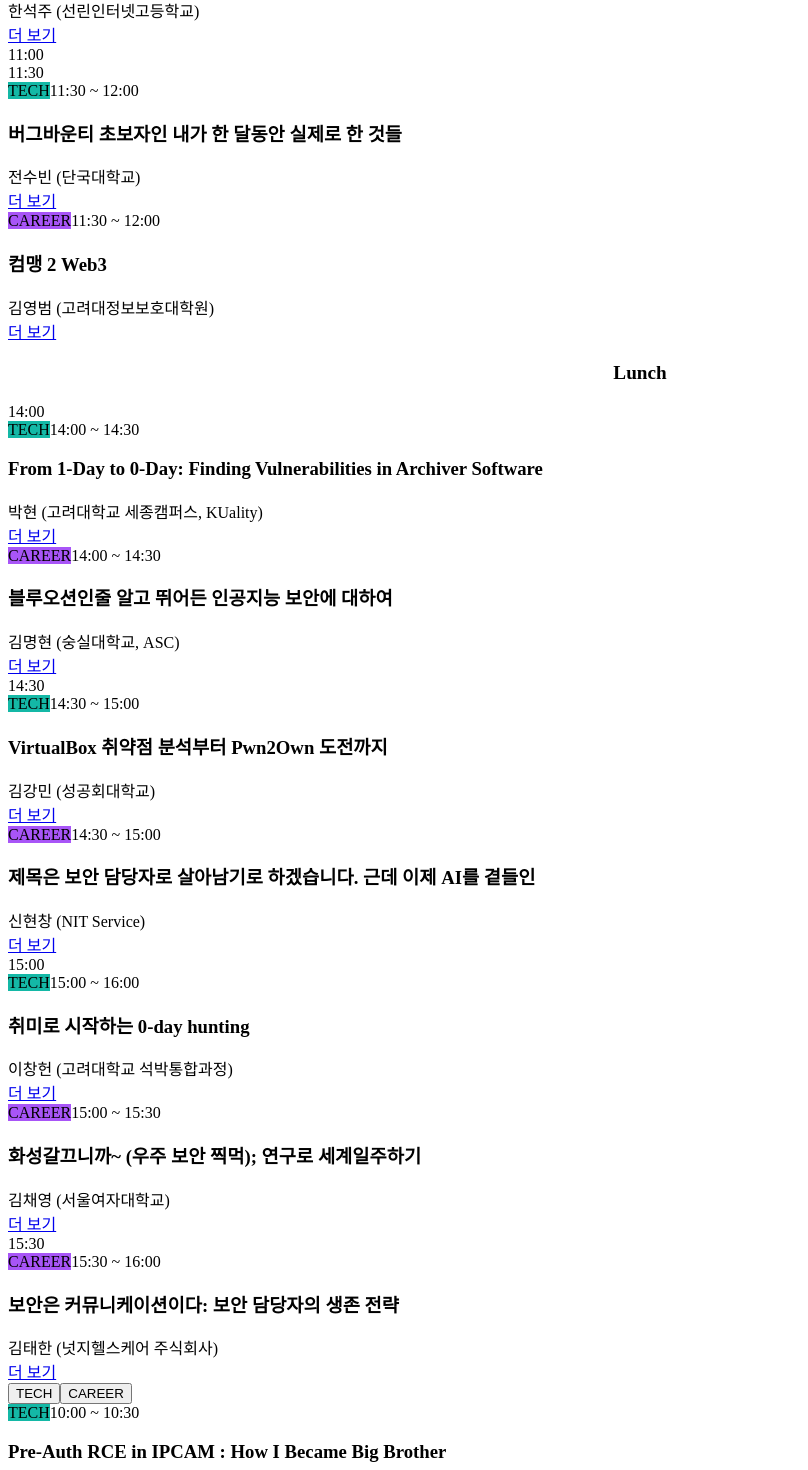
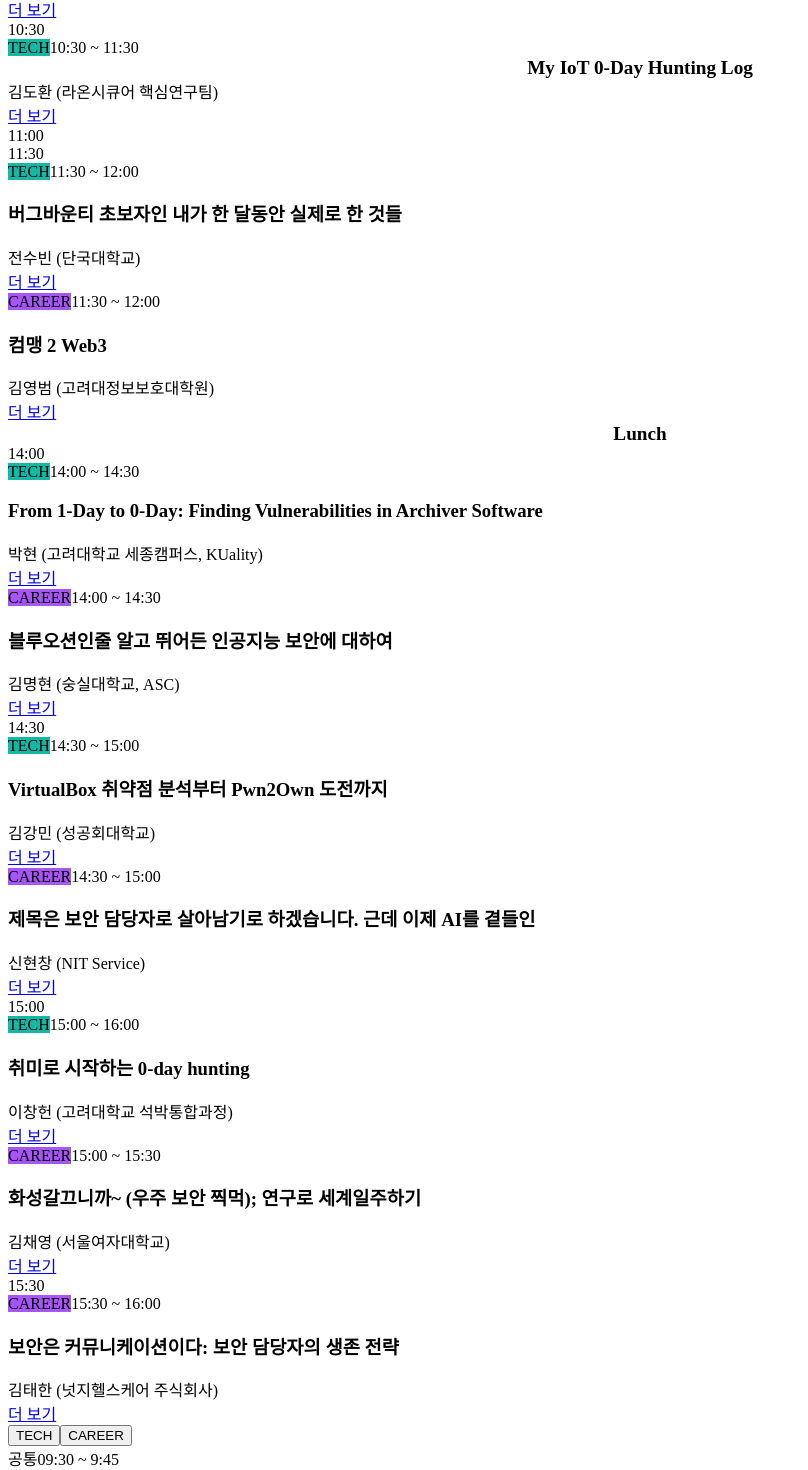
Before and after one commit to CAT-CERT/HolyShield-Notification, a React (Vite) app: page /conference in a window 1280 px wide. Shown: the part 973-2443 px from the top of the page, without its empty margins (0-808 px from the left). Built offline with nearby package versions, Linux system fonts and the light colour scheme; the HTML template or start-up script is replaced by a standard one.

Commit message:
chore: add speaker

```diff
--- a/src/config/site.ts
+++ b/src/config/site.ts
@@ -147,6 +147,7 @@ export const siteConfig = {
 
     agenda: {
       day1: [
+        { time: '09:30', title: '개회사' },
         { time: '10:00', track: 'TECH' },
         { time: '10:00', track: 'CAREER' },
         { time: '10:30', track: 'TECH' },
--- a/src/config/speakers.json
+++ b/src/config/speakers.json
@@ -1,4 +1,14 @@
 [
+    {
+        "id": "opening",
+        "track": "공통",
+        "topic": "개회사",
+        "name": "김종민",
+        "company": "HSPACE",
+        "time": "09:30",
+        "startTime": "09:30",
+        "endTime": "9:45"
+    },
     {
         "id": "1",
         "track": "TECH",
@@ -36,9 +46,9 @@
 		"name": "한석주",
 		"company": "선린인터넷고등학교",
 		"image": "/profile/han-seokju.png",
-		"time": "10:30",
-		"startTime": "10:30",
-		"endTime": "11:00",
+		"time": "10:00",
+		"startTime": "10:00",
+		"endTime": "10:30",
 		"bio": "\"평범한 학생\"이라는 닉네임으로 중학생때부터 활동을 이어오며 \n선린인터넷고등학교에서 교내 해킹동아리인 Layer7소속중입니다.\n저는 이번 화이트햇 스쿨 3기를 수료하였으며\n사이버 범죄/핵티비스트 그룹 추적 프로젝트 PM을 맡았습니다.",
 		"body": [
 			"\"허세부터 위협까지 리얼월드 핵티비스트 체험기\"는 최근 위협 인텔리전스 관점에서 관찰되는 핵티비스트 그룹들의 동향과 실제 사례 중심으로 분석하는 발표 내용이며\n핵티비스트 그룹들이 어떤 방식으로 활동하고 어떤 목적을 가지고 단순한 허세와 실제로 위협이 되는 공격을 실제 사례를 기반으로 소개드립니다.\n\n텔레그램·다크웹에서 이루어지는 핵티비스트 활동 패턴,\n핵티비스트 그룹이 내세우는 정치·이념적 배경, 허위 주장과 과장된 공격 수법,\n국가 간 갈등, 사회적 이슈 등에서 핵티비스트 그룹이 어떻게 활동하고\n어떤 방식으로 영향력을 행사하는지에 대해 실제 사례를 통하여 공유하고자합니다."
--- a/src/pages/ConferencePage.tsx
+++ b/src/pages/ConferencePage.tsx
@@ -1,5 +1,5 @@
 
-import { Fragment, type CSSProperties, useState } from 'react'
+import { Fragment, type CSSProperties, useMemo, useState } from 'react'
 import { Link } from 'react-router-dom'
 import { siteConfig } from '@/config/site'
 
@@ -18,6 +18,7 @@ type NormalizedAgendaItem = {
   title: string
   speaker?: string
   track: string
+  mergeAcrossTracks?: boolean
   speakerCompany?: string
   speakerImage?: string
   speakers: { name?: string; company?: string; image?: string }[]
@@ -71,11 +72,14 @@ const timeToMinutes = (timeStr: string): number => {
   return hours * 60 + minutes
 }
 
+const TRACK_ORDER = ['TECH', 'CAREER'] as const
+type TrackKey = (typeof TRACK_ORDER)[number]
+
 const ConferencePage = () => {
   const { conference } = siteConfig
-  const [mobileTrackFilter, setMobileTrackFilter] = useState<'TECH' | 'CAREER'>('TECH')
+  const [mobileTrackFilter, setMobileTrackFilter] = useState<TrackKey>('TECH')
 
-  const sessionItems = (() => {
+  const sessionItems = useMemo(() => {
     const agenda = conference.agenda
 
     if (Array.isArray(agenda)) {
@@ -89,26 +93,32 @@ const ConferencePage = () => {
     }
 
     return [] as AgendaItem[]
-  })()
+  }, [conference.agenda])
 
-  const normalizedAgenda: NormalizedAgendaItem[] = sessionItems.map((item, index) => {
+  const normalizedAgenda: NormalizedAgendaItem[] = useMemo(() => {
+    const speakers = conference.speakers
+
+    return sessionItems.map((item, index) => {
       // time 필드로 speaker 매칭 (우선순위 1: time + track, 2: time만)
-    const speakerByTime = conference.speakers.find(
+      const speakerByTime = speakers.find(
         (speaker) =>
-        speaker.time === item.time &&
-        (speaker.track === item.track || !item.track)
+          speaker.time === item.time && (speaker.track === item.track || !item.track),
       )
       const speakerByName = item.speaker
-      ? conference.speakers.find((speaker) => toArray(speaker.name).includes(item.speaker as string))
+        ? speakers.find((speaker) => toArray(speaker.name).includes(item.speaker as string))
         : undefined
       const speakerInfo = speakerByTime ?? speakerByName
 
+      const mergeAcrossTracks = speakerInfo?.id === '8'
       const resolvedTrack = item.track ?? speakerInfo?.track ?? '공통'
       const hasExplicitContent = Boolean(item.title || item.speaker)
       const placeholder = item.placeholder ?? (!hasExplicitContent && !speakerInfo)
       const title = item.title ?? speakerInfo?.topic ?? '미정'
 
-    const rawSpeakerName = (item.speaker ?? speakerInfo?.name) as string | string[] | undefined
+      const rawSpeakerName = (item.speaker ?? speakerInfo?.name) as
+        | string
+        | string[]
+        | undefined
       const rawSpeakerImage = speakerInfo?.image as string | string[] | undefined
       const rawSpeakerCompany = speakerInfo?.company as string | string[] | undefined
 
@@ -116,7 +126,9 @@ const ConferencePage = () => {
       const speakerImages = toArray(rawSpeakerImage)
       const speakerCompanies = toArray(rawSpeakerCompany)
 
-    const speakers = speakerNames.reduce<{ name: string; company?: string; image?: string }[]>((list, name, idx) => {
+      const speakersList = speakerNames.reduce<
+        { name: string; company?: string; image?: string }[]
+      >((list, name, idx) => {
         const normalizedName = typeof name === 'string' ? name.trim() : ''
         if (!normalizedName) {
           return list
@@ -135,7 +147,7 @@ const ConferencePage = () => {
       }, [])
 
       const primarySpeakerName =
-      speakers[0]?.name ??
+        speakersList[0]?.name ??
         (typeof rawSpeakerName === 'string'
           ? rawSpeakerName
           : Array.isArray(rawSpeakerName)
@@ -143,7 +155,7 @@ const ConferencePage = () => {
             : undefined)
 
       const primarySpeakerCompany =
-      speakers[0]?.company ??
+        speakersList[0]?.company ??
         (typeof rawSpeakerCompany === 'string'
           ? rawSpeakerCompany
           : Array.isArray(rawSpeakerCompany)
@@ -151,7 +163,7 @@ const ConferencePage = () => {
             : undefined)
 
       const primarySpeakerImage =
-      speakers[0]?.image ??
+        speakersList[0]?.image ??
         (typeof rawSpeakerImage === 'string'
           ? rawSpeakerImage
           : Array.isArray(rawSpeakerImage)
@@ -165,9 +177,7 @@ const ConferencePage = () => {
 
       const startTime = (speakerInfo as any)?.startTime ?? item.time
       const endTime = (speakerInfo as any)?.endTime
-    const durationMinutes = startTime && endTime
-      ? timeToMinutes(endTime) - timeToMinutes(startTime)
-      : 30 // 기본 30분
+      const durationMinutes = startTime && endTime ? timeToMinutes(endTime) - timeToMinutes(startTime) : 30 // 기본 30분
 
       return {
         sessionId: item.sessionId,
@@ -175,9 +185,10 @@ const ConferencePage = () => {
         title,
         speaker: primarySpeakerName,
         track: resolvedTrack,
+        mergeAcrossTracks,
         speakerCompany: primarySpeakerCompany,
         speakerImage: primarySpeakerImage,
-      speakers,
+        speakers: speakersList,
         slug: createSlug(slugSource),
         sessionTime: speakerInfo?.time ?? item.time,
         speakerBio: speakerInfo?.bio,
@@ -188,51 +199,78 @@ const ConferencePage = () => {
         durationMinutes,
       }
     })
+  }, [conference.speakers, sessionItems])
 
-  // TECH와 CAREER 열을 항상 표시
-  const trackOrder = ['TECH', 'CAREER']
+  type ScheduleRow = { time: string; sessions: Record<string, NormalizedAgendaItem> }
 
-  const scheduleRows = normalizedAgenda.reduce<
-    { time: string; sessions: Record<string, NormalizedAgendaItem> }[]
-  >((rows, item) => {
-    const existingRow = rows.find((row) => row.time === item.time)
+  const scheduleRows: ScheduleRow[] = useMemo(() => {
+    const rowByTime = new Map<string, ScheduleRow>()
+    const rows: ScheduleRow[] = []
 
-    if (existingRow) {
-      existingRow.sessions[item.track] = item
-      return rows
+    for (const item of normalizedAgenda) {
+      const existing = rowByTime.get(item.time)
+      if (existing) {
+        existing.sessions[item.track] = item
+        continue
       }
 
-    return [
-      ...rows,
-      {
-        time: item.time,
-        sessions: { [item.track]: item },
-      },
-    ]
-  }, [])
+      const newRow: ScheduleRow = { time: item.time, sessions: { [item.track]: item } }
+      rowByTime.set(item.time, newRow)
+      rows.push(newRow)
+    }
 
-  // 1시간 발표가 다음 행까지 차지하는지 확인하는 헬퍼 함수
-  const isSpannedByPreviousRow = (currentTime: string, track: string): boolean => {
-    const previousTime = scheduleRows
-      .map((r) => r.time)
-      .filter((t) => {
-        const [hours, minutes] = t.split(':').map(Number)
-        const [currentHours, currentMinutes] = currentTime.split(':').map(Number)
-        const prevTotal = hours * 60 + minutes
-        const currentTotal = currentHours * 60 + currentMinutes
-        return currentTotal - prevTotal === 30
-      })
-      .sort()
-      .pop()
+    return rows
+  }, [normalizedAgenda])
 
-    if (!previousTime) return false
+  const spannedCells = useMemo(() => {
+    const rowByTime = new Map<string, ScheduleRow>()
+    const minutesToTime = new Map<number, string>()
 
-    const previousRow = scheduleRows.find((r) => r.time === previousTime)
-    if (!previousRow) return false
+    for (const row of scheduleRows) {
+      rowByTime.set(row.time, row)
+      minutesToTime.set(timeToMinutes(row.time), row.time)
+    }
 
+    const spanSet = new Set<string>()
+    const cellKey = (time: string, track: TrackKey) => `${time}__${track}`
+    const fullWidthSpanTimes = new Set<string>()
+
+    for (const row of scheduleRows) {
+      const currentMinutes = timeToMinutes(row.time)
+      const previousTime = minutesToTime.get(currentMinutes - 30)
+      if (!previousTime) {
+        continue
+      }
+
+      const previousRow = rowByTime.get(previousTime)
+      if (!previousRow) {
+        continue
+      }
+
+      for (const track of TRACK_ORDER) {
         const previousSession = previousRow.sessions[track]
-    return previousSession?.durationMinutes === 60
+        if (previousSession?.durationMinutes === 60) {
+          spanSet.add(cellKey(row.time, track))
         }
+      }
+    }
+
+    for (const row of scheduleRows) {
+      const fullWidthSession = Object.values(row.sessions).find(
+        (session) => session && (session.track === '공통' || session.mergeAcrossTracks),
+      )
+      if (!fullWidthSession || fullWidthSession.durationMinutes !== 60) {
+        continue
+      }
+
+      const nextTime = minutesToTime.get(timeToMinutes(row.time) + 30)
+      if (nextTime) {
+        fullWidthSpanTimes.add(nextTime)
+      }
+    }
+
+    return { spanSet, fullWidthSpanTimes, cellKey }
+  }, [scheduleRows])
 
   // 실제 발표자 데이터가 하나라도 있는지 확인
   const hasAnyPresenters = Array.isArray(conference.speakers) && conference.speakers.length > 0
@@ -243,7 +281,7 @@ const ConferencePage = () => {
   }
 
   const scheduleGridStyle = {
-    '--schedule-track-count': trackOrder.length || 1,
+    '--schedule-track-count': TRACK_ORDER.length || 1,
     gridTemplateRows: `auto ${scheduleRows
       .map((row) => (isLunchRowFor(row) ? '90px' : 'minmax(var(--schedule-row-height, 180px), auto)'))
       .join(' ')}`,
@@ -300,21 +338,27 @@ const ConferencePage = () => {
               style={scheduleGridStyle}
             >
               <div className="program-grid-head program-grid-time-head">Time</div>
-              {trackOrder.map((track) => (
+              {TRACK_ORDER.map((track) => (
                 <div className="program-grid-head" key={`track-head-${track}`}>
                   {track}
                 </div>
               ))}
               {scheduleRows.map((row, rowIndex) => {
-                // 첫 번째 세션 가져오기 (공통 세션용)
-                const firstSession = Object.values(row.sessions)[0]
-                const isCommonSession = firstSession && firstSession.track === '공통'
-                const isLunchRow = isCommonSession && /점심|lunch/i.test(firstSession?.title ?? '')
+                const commonSession = row.sessions['공통']
+                const mergedSession = TRACK_ORDER.map((track) => row.sessions[track]).find(
+                  (session) => session?.mergeAcrossTracks,
+                )
+                const fullWidthSession = commonSession ?? mergedSession
+                const isCommonSession = Boolean(commonSession)
+                const isMergedSession = Boolean(mergedSession)
+                const isLunchRow =
+                  isCommonSession && /점심|lunch/i.test(commonSession?.title ?? '')
+                const isSpannedByPreviousFullWidthRow = spannedCells.fullWidthSpanTimes.has(row.time)
 
                 // 모든 트랙이 비어있거나 전부 placeholder인지 확인 (1시간 발표가 차지한 셀 제외)
-                const allTracksEmptyOrPlaceholder = trackOrder.every((track) => {
+                const allTracksEmptyOrPlaceholder = TRACK_ORDER.every((track) => {
                   // 이전 행의 1시간 발표가 이 셀을 차지한 경우는 제외
-                  if (isSpannedByPreviousRow(row.time, track)) {
+                  if (spannedCells.spanSet.has(spannedCells.cellKey(row.time, track))) {
                     return true // 차지된 셀은 빈 것으로 간주
                   }
                   const session = row.sessions[track]
@@ -324,6 +368,19 @@ const ConferencePage = () => {
                 // 행 번호 계산 (헤더 행이 1행이므로 +2)
                 const gridRowStart = rowIndex + 2
 
+                if (isSpannedByPreviousFullWidthRow) {
+                  return (
+                    <Fragment key={`row-${row.time}`}>
+                      <div
+                        className="program-grid-time-cell"
+                        style={{ gridRow: `${gridRowStart} / ${gridRowStart + 1}` }}
+                      >
+                        <span>{row.time}</span>
+                      </div>
+                    </Fragment>
+                  )
+                }
+
                 return (
                   <Fragment key={`row-${row.time}`}>
                     <div
@@ -332,24 +389,122 @@ const ConferencePage = () => {
                     >
                       {!isLunchRow ? <span>{row.time}</span> : null}
                     </div>
-                    {isCommonSession ? (
-                      // 공통 세션이면 셀 병합
+                    {fullWidthSession ? (
+                      // 공통(또는 병합) 세션이면 셀 병합
                       <div
-                        className={`program-grid-cell program-grid-cell-merged ${isLunchRow ? 'program-grid-cell-lunch' : ''}`}
+                        className={`program-grid-cell program-grid-cell-merged${isMergedSession ? ' program-grid-cell-merged-compact' : ''} ${isLunchRow ? 'program-grid-cell-lunch' : ''}`}
                         style={{
-                          gridColumn: `span ${trackOrder.length}`,
-                          gridRow: `${gridRowStart} / ${gridRowStart + 1}`
+                          gridColumn: `span ${TRACK_ORDER.length}`,
+                          gridRow:
+                            fullWidthSession.durationMinutes === 60
+                              ? `${gridRowStart} / ${gridRowStart + 2}`
+                              : `${gridRowStart} / ${gridRowStart + 1}`,
+                          ...(isMergedSession
+                            ? { display: 'grid', gridTemplateRows: 'auto 1fr auto' }
+                            : null),
                         }}
                       >
-                        <div className="program-session-body">
-                          <h3 style={{ textAlign: 'center', fontSize: '1.2rem' }}>{isLunchRow ? 'Lunch' : firstSession.title}</h3>
+                        {(() => {
+                          const renderedSession = fullWidthSession
+                          const presenters =
+                            renderedSession.speakers && renderedSession.speakers.length > 0
+                              ? renderedSession.speakers
+                              : renderedSession.speaker
+                                ? [
+                                    {
+                                      name: renderedSession.speaker,
+                                      company: renderedSession.speakerCompany,
+                                      image: renderedSession.speakerImage,
+                                    },
+                                  ]
+                                : []
+                          const visiblePresenters = presenters.filter((presenter) => presenter?.name)
+
+                          const sessionStartTime = renderedSession.startTime ?? renderedSession.time
+                          const sessionEndTime = renderedSession.endTime
+                          const sessionTimeRange = sessionEndTime
+                            ? `${sessionStartTime} ~ ${sessionEndTime}`
+                            : sessionStartTime
+
+                          const trackTheme =
+                            trackThemes[renderedSession.track] ?? trackThemes.DEFAULT
+                          const badgeStyle = { background: trackTheme.accent }
+
+                          return (
+                            <>
+                              {!isLunchRow ? (
+                                <div className="program-card-header">
+                                  <span className="program-track-badge" style={badgeStyle}>
+                                    {renderedSession.track}
+                                  </span>
+                                  {sessionTimeRange ? (
+                                    <span className="program-session-time">{sessionTimeRange}</span>
+                                  ) : null}
                                 </div>
+                              ) : null}
+                              <div
+                                className="program-session-body"
+                                style={
+                                  isMergedSession
+                                    ? {
+                                        display: 'flex',
+                                        alignItems: 'center',
+                                        justifyContent: 'center',
+                                      }
+                                    : undefined
+                                }
+                              >
+                                <h3 style={{ textAlign: 'center', fontSize: '1.2rem', margin: 0 }}>
+                                  {isLunchRow ? 'Lunch' : renderedSession.title}
+                                </h3>
+                              </div>
+                              {!isLunchRow ? (
+                                <div className="program-session-footer" style={isMergedSession ? { alignSelf: 'stretch' } : undefined}>
+                                  {visiblePresenters.length > 0 ? (
+                                    <div className="program-session-presenters">
+                                      <span className="program-session-speaker">
+                                        {visiblePresenters.map((presenter, presenterIndex) => (
+                                          <span
+                                            key={`${renderedSession.slug}-presenter-${presenterIndex}`}
+                                          >
+                                            <span className="program-session-speaker-name">
+                                              {presenter.name}
+                                            </span>
+                                            {presenter.company ? (
+                                              <span className="program-session-speaker-company">
+                                                {' '}
+                                                ({presenter.company})
+                                              </span>
+                                            ) : (
+                                              ''
+                                            )}
+                                            {presenterIndex < visiblePresenters.length - 1
+                                              ? ', '
+                                              : ''}
+                                          </span>
+                                        ))}
+                                      </span>
+                                    </div>
+                                  ) : (
+                                    <div className="program-session-presenters" />
+                                  )}
+                                  <Link
+                                    className="program-session-more"
+                                    to={`/conference/sessions/${renderedSession.slug}`}
+                                  >
+                                    더 보기
+                                  </Link>
+                                </div>
+                              ) : null}
+                            </>
+                          )
+                        })()}
                       </div>
                     ) : allTracksEmptyOrPlaceholder ? (
                       // 모든 트랙이 비어있거나 전부 placeholder면 각 트랙별 빈 셀 표시 (1시간 발표가 차지한 셀 제외)
-                      trackOrder.map((track, trackIndex) => {
+                      TRACK_ORDER.map((track, trackIndex) => {
                         // 이전 행의 1시간 발표가 이 셀을 차지한 경우 아무것도 렌더링하지 않음
-                        if (isSpannedByPreviousRow(row.time, track)) {
+                        if (spannedCells.spanSet.has(spannedCells.cellKey(row.time, track))) {
                           return null
                         }
                         return (
@@ -365,12 +520,12 @@ const ConferencePage = () => {
                       })
                     ) : (
                       // 한쪽이라도 실제 세션이 있으면 각 트랙별로 표시
-                      trackOrder.map((track, trackIndex) => {
+                      TRACK_ORDER.map((track, trackIndex) => {
                         const session = row.sessions[track]
                         const style = getTrackStyle(session?.track ?? track)
 
                         // 이전 행의 1시간 발표가 이 셀을 차지한 경우 아무것도 렌더링하지 않음
-                        if (isSpannedByPreviousRow(row.time, track)) {
+                        if (spannedCells.spanSet.has(spannedCells.cellKey(row.time, track))) {
                           return null
                         }
 
@@ -485,12 +640,20 @@ const ConferencePage = () => {
                 </button>
               </div>
               {normalizedAgenda
-                .filter((item) => !item.placeholder && item.track === mobileTrackFilter)
+                .filter(
+                  (item) =>
+                    !item.placeholder &&
+                    (item.track === mobileTrackFilter || item.track === '공통'),
+                )
                 .length === 0 ? (
                 <div className="program-mobile-empty">준비중입니다</div>
               ) : (
                 normalizedAgenda
-                  .filter((item) => !item.placeholder && item.track === mobileTrackFilter)
+                  .filter(
+                    (item) =>
+                      !item.placeholder &&
+                      (item.track === mobileTrackFilter || item.track === '공통'),
+                  )
                   .map((item) => {
                     const presenters =
                       item.speakers && item.speakers.length > 0
--- a/src/styles/global.css
+++ b/src/styles/global.css
@@ -1880,6 +1880,12 @@ ul {
   transition: transform 0.2s ease, box-shadow 0.2s ease, border-color 0.2s ease; /* 배경색은 즉시 변경 */
 }
 
+.program-grid-cell-merged-compact {
+  padding-top: 1.05rem;
+  padding-bottom: 1.05rem;
+  gap: 0.7rem;
+}
+
 .program-grid-cell:hover,
 .program-mobile-card:hover {
   transform: translateY(-3px);
```
Lines whose indentation alone changed are shown as unchanged.
